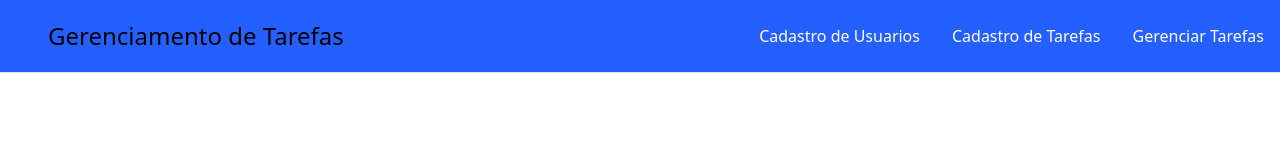
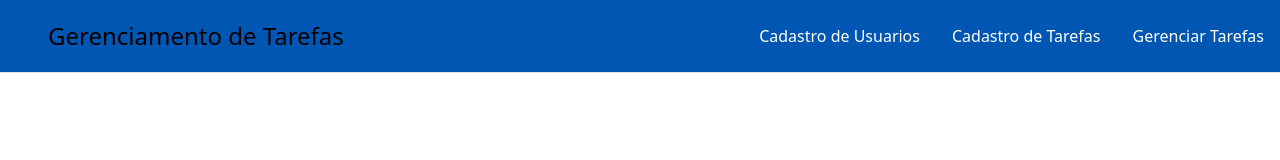
Before and after one commit to flaviohfp/Simulacao_SAEP, a plain HTML site: page public/index.html in a window 1280 px wide. Drawn offline with nearby package versions, Linux system fonts and the light colour scheme.

Commit message:
blue color

```diff
--- a/public/assets/css/style.css
+++ b/public/assets/css/style.css
@@ -1,5 +1,5 @@
 header {
-    background-color: rgb(36, 95, 255);
+    background-color:#0056b3;
     color: white;
 }
 
```
